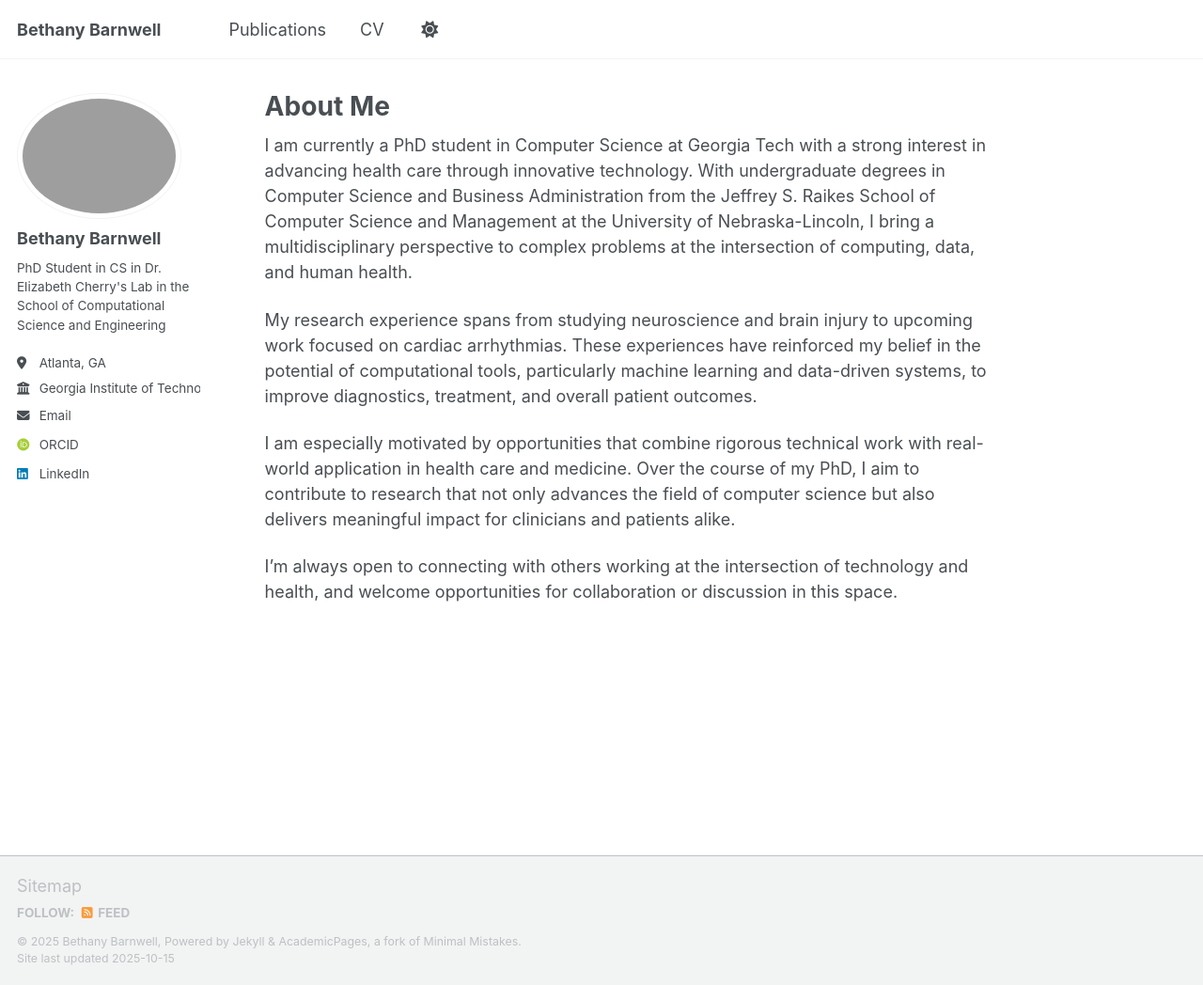
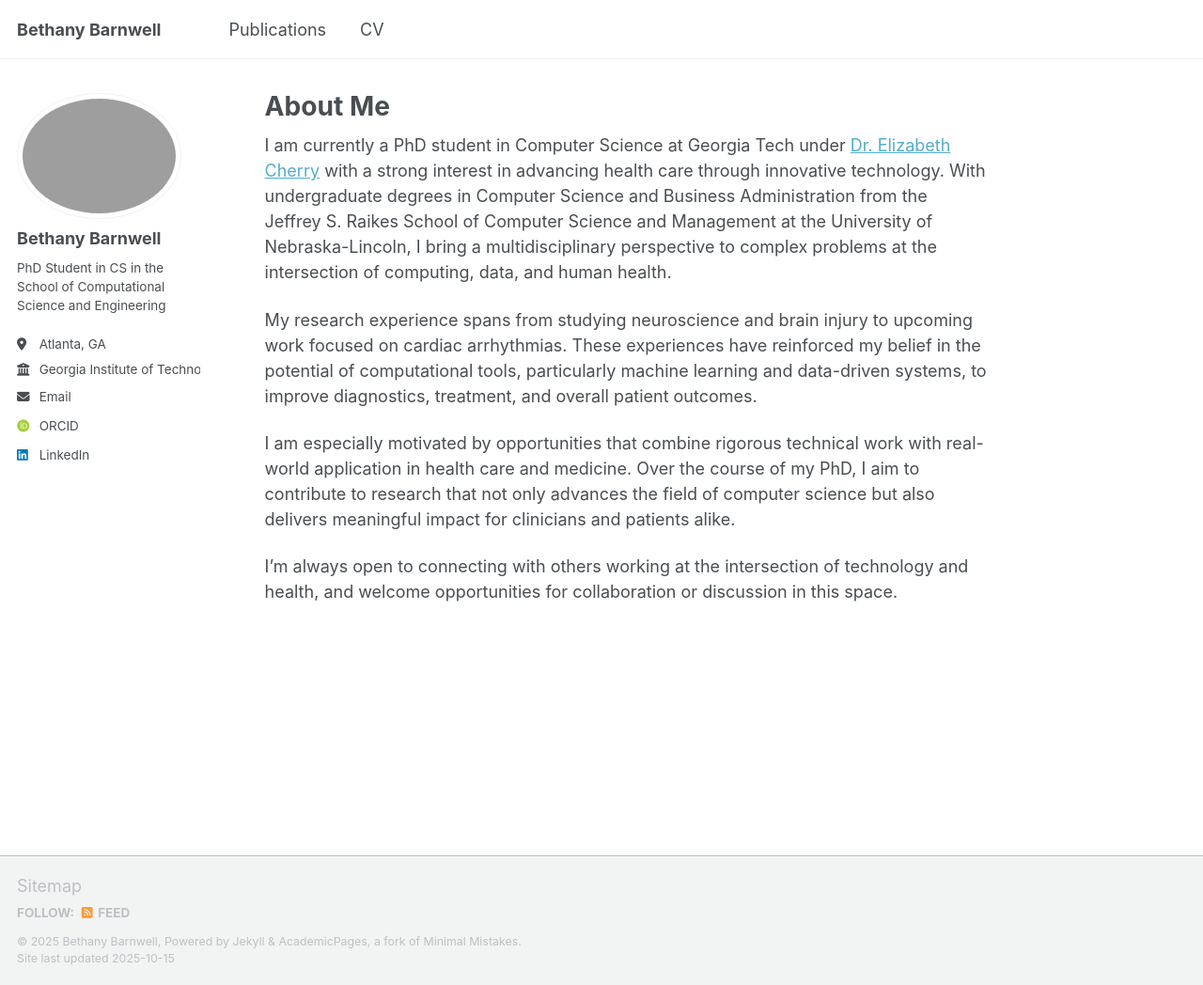
Before and after one commit to bbarnwell6/bbarnwell6.github.io, a Jekyll site: the page built from _pages/about.md, in a window 1280 px wide and 1048 px high. Shown: the whole window at 94% size. Built offline with Jekyll 4.4.1, drawn with Linux system fonts in a browser that asks for light colours; some web fonts are replaced; a script that is not in the unit is left out.

Commit message:
added in advisor's website and removed theme toggle

```diff
--- a/_config.yml
+++ b/_config.yml
@@ -33,7 +33,7 @@ author:
   avatar           : "headshot.JPG"
   name             : "Bethany Barnwell"
   pronouns         : # example: "she/her"
-  bio              : "PhD Student in CS in Dr. Elizabeth Cherry's Lab in the School of Computational Science and Engineering"
+  bio              : "PhD Student in CS in the School of Computational Science and Engineering"
   location         : "Atlanta, GA"
   employer         : "Georgia Institute of Technology"
   uri              : # URL
--- a/_includes/masthead.html
+++ b/_includes/masthead.html
@@ -15,9 +15,9 @@
             {% endif %}
             <li class="masthead__menu-item"><a href="{{ domain }}{{ link.url }}">{{ link.title }}</a></li>
           {% endfor %}
-          <li id="theme-toggle" class="masthead__menu-item persist tail">
+          <!-- <li id="theme-toggle" class="masthead__menu-item persist tail">
             <a role="button" aria-labelledby="theme-icon"><i id="theme-icon" class="fa-solid fa-sun" aria-hidden="true" title="toggle theme"></i></a>
-          </li>
+          </li> -->
         </ul>
         <ul class="hidden-links hidden"></ul>
       </nav>
--- a/_pages/about.md
+++ b/_pages/about.md
@@ -7,7 +7,7 @@ redirect_from:
   - /about.html
 ---
 
-I am currently a PhD student in Computer Science at Georgia Tech with a strong interest in advancing health care through innovative technology. With undergraduate degrees in Computer Science and Business Administration from the Jeffrey S. Raikes School of Computer Science and Management at the University of Nebraska-Lincoln, I bring a multidisciplinary perspective to complex problems at the intersection of computing, data, and human health.
+I am currently a PhD student in Computer Science at Georgia Tech under [Dr. Elizabeth Cherry](https://www.cc.gatech.edu/people/elizabeth-cherry) with a strong interest in advancing health care through innovative technology. With undergraduate degrees in Computer Science and Business Administration from the Jeffrey S. Raikes School of Computer Science and Management at the University of Nebraska-Lincoln, I bring a multidisciplinary perspective to complex problems at the intersection of computing, data, and human health.
 
 My research experience spans from studying neuroscience and brain injury to upcoming work focused on cardiac arrhythmias. These experiences have reinforced my belief in the potential of computational tools, particularly machine learning and data-driven systems, to improve diagnostics, treatment, and overall patient outcomes.
 
```
